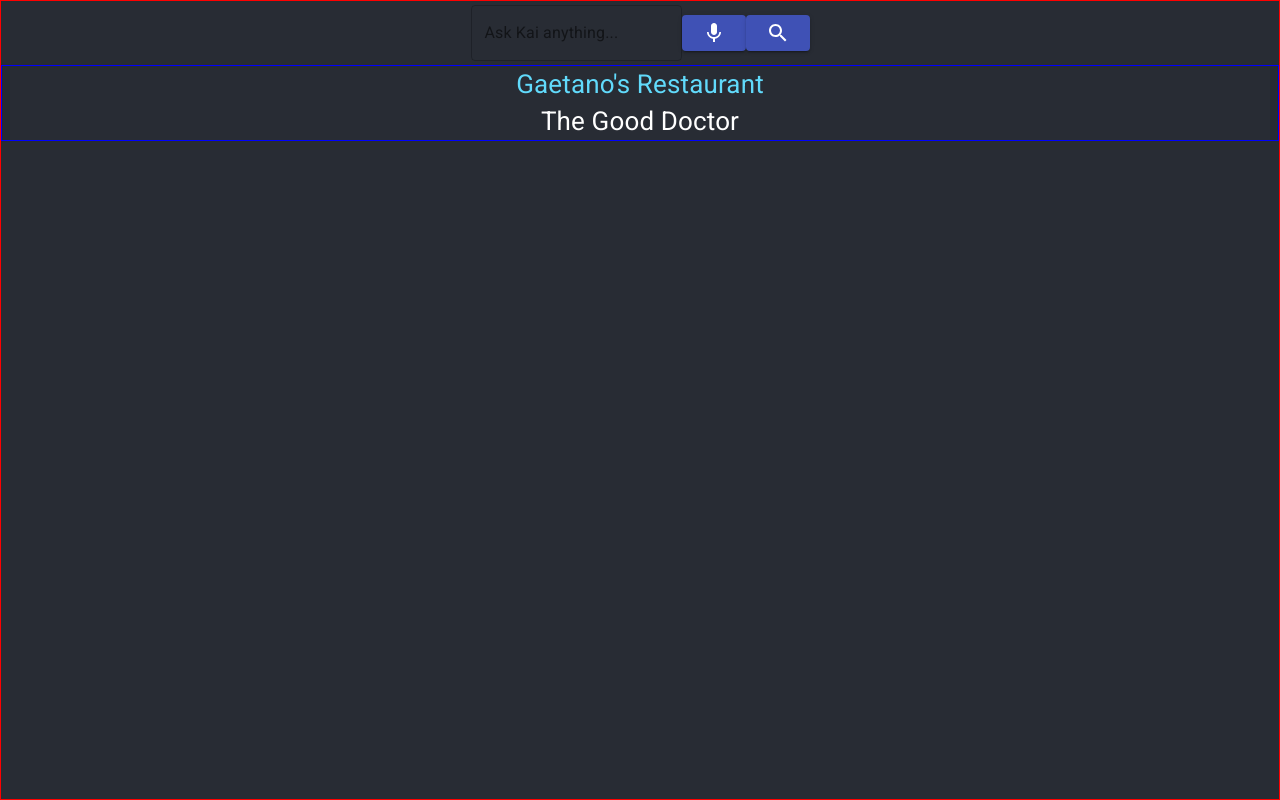
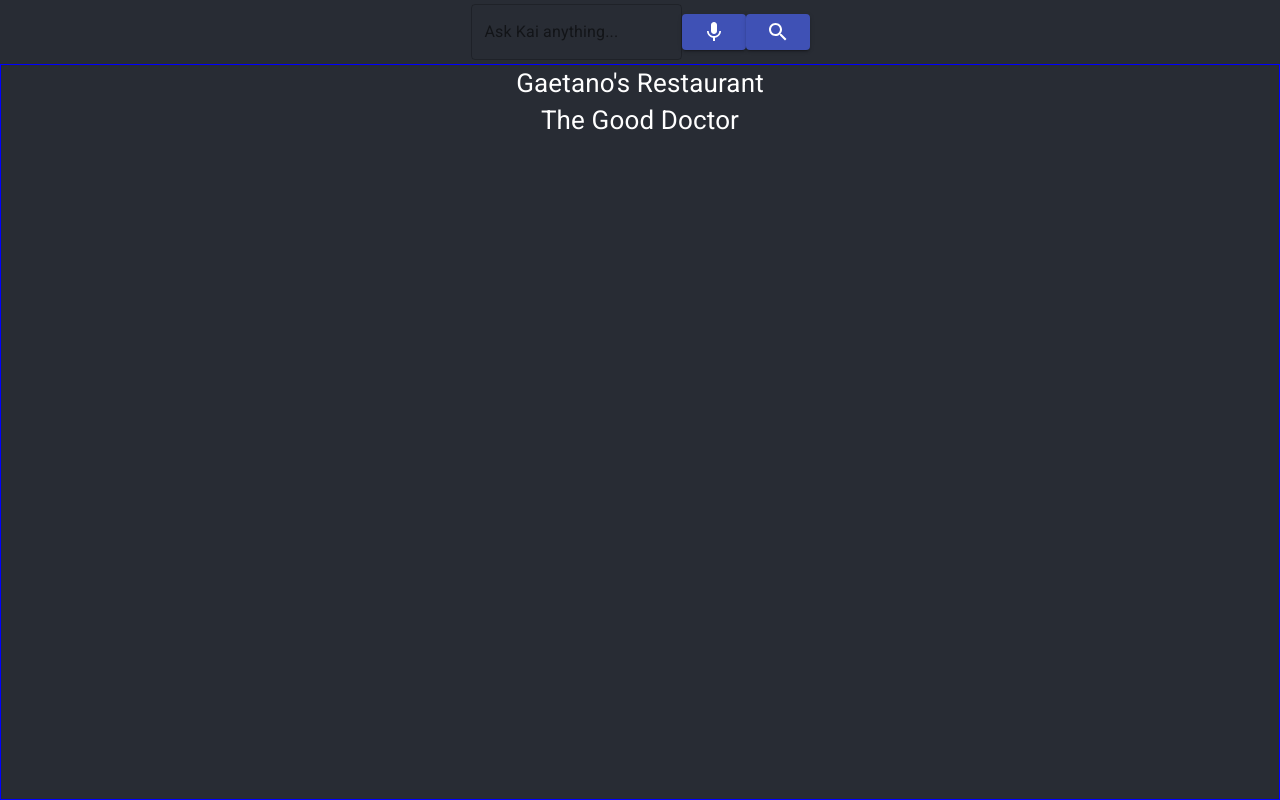
Before and after one commit to jhlumd/meetpai-fe, a React (Create React App) app: page / in a window 1280 px wide. Built offline with nearby package versions, Linux system fonts and the light colour scheme.

Commit message:
Create outline component for SearchResultItem

```diff
--- a/src/components/SearchPage/SearchInput.js
+++ b/src/components/SearchPage/SearchInput.js
@@ -19,6 +19,7 @@
         id="search-text-input"
         label="Ask Kai anything..."
         variant="outlined"
+        color="primary"
       />
 
       <Button
--- a/src/components/SearchPage/SearchPage.css
+++ b/src/components/SearchPage/SearchPage.css
@@ -1,5 +1,4 @@
 .search-page-container {
-  border: 1px solid red;
   width: 100%;
   min-height: 100vh;
 }
@@ -13,4 +12,9 @@
 
 .search-page-container .results-index {
   border: 1px solid blue;
+  width: 100%;
+  min-height: calc(100vh - 64px);
+  display: flex;
+  flex-direction: column;
+  align-items: center;
 }
--- a/src/components/SearchPage/SearchPage.js
+++ b/src/components/SearchPage/SearchPage.js
@@ -1,7 +1,7 @@
 import React from "react";
 import "./SearchPage.css";
 import SearchInput from "./SearchInput";
-// import ItemShowCard from "./ItemShowCard";
+import SearchResultsItem from "./SearchResultsItem";
 
 export default function SearchPage(props) {
   const { demoData, handleSelectItemForShowCard } = props;
@@ -13,15 +13,13 @@
       <SearchInput />
 
       <div className="results-index">
-        <p
-          onClick={() => handleSelectItemForShowCard(demoData[0])}
-          className="blue"
-        >
-          {demoData[0].name}
-        </p>
-        <p onClick={() => handleSelectItemForShowCard(demoData[1])}>
-          {demoData[1].name}
-        </p>
+        {demoData.map((item) => (
+          <SearchResultsItem
+            key={item.id}
+            resultItem={item}
+            handleSelectItemForShowCard={handleSelectItemForShowCard}
+          />
+        ))}
       </div>
     </div>
   );
--- a/src/components/SearchPage/SearchResultsItem.js
+++ b/src/components/SearchPage/SearchResultsItem.js
@@ -0,0 +1,14 @@
+import React from "react";
+
+export default function SearchResultsItem(props) {
+  const { resultItem, handleSelectItemForShowCard } = props;
+
+  return (
+    <div
+      className="search-result-item-container"
+      onClick={() => handleSelectItemForShowCard(resultItem)}
+    >
+      {resultItem.name}
+    </div>
+  );
+}
```
